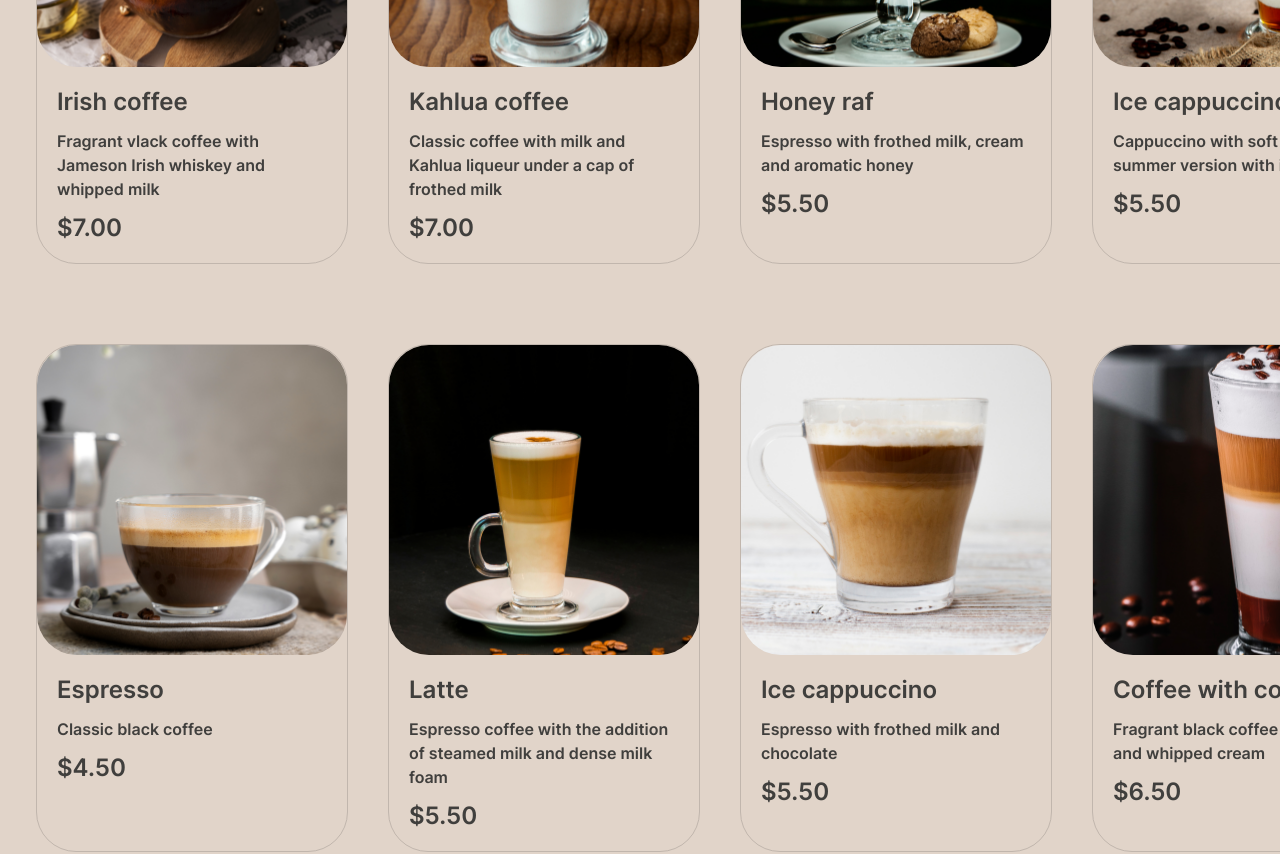
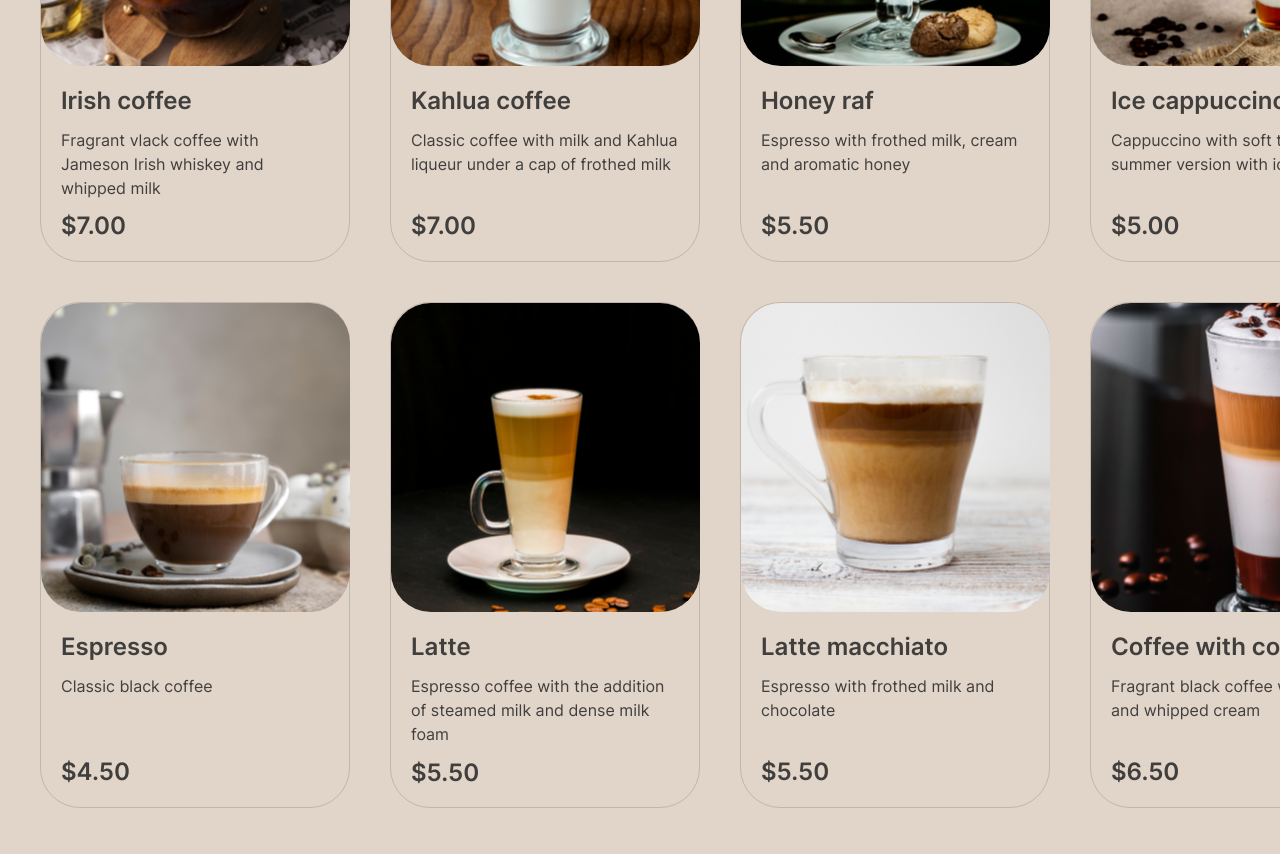
Before and after one commit to Baltika-Cat/RS-School, a plain HTML site: page coffee-house/menu-coffee/menu_coffee.html in a window 1280 px wide. Shown: the part 620-1474 px from the top of the page. Drawn offline with Linux system fonts and the light colour scheme.

Commit message:
fix: fix menu page according to pixel perfect

```diff
--- a/coffee-house/menu-coffee/menu_coffee.html
+++ b/coffee-house/menu-coffee/menu_coffee.html
@@ -54,20 +54,24 @@
                 <div class="menuMenuPosition">
                     <div class="menuMenuPositionPhoto"><img src="../images/irish_coffee.png" alt="irish coffee"></div>
                     <div class="menuMenuPositionData">
+                        <div class="descriptionMenu">
                             <h3 class="menuMenuCoffeeTitle">Irish coffee</h3>
                             <p class="menuMenuCoffeeDescription">
                                 Fragrant vlack coffee with Jameson Irish whiskey and whipped milk
                             </p>
+                        </div>
                         <h3 class="menuMenuCoffeeTitle">$7.00</h3>
                     </div>
                 </div>
                 <div class="menuMenuPosition">
                     <div class="menuMenuPositionPhoto"><img src="../images/kahlua_coffee.png" alt="kahlua coffee"></div>
                     <div class="menuMenuPositionData">
+                        <div class="descriptionMenu">
                             <h3 class="menuMenuCoffeeTitle">Kahlua coffee</h3>
                             <p class="menuMenuCoffeeDescription">
                                 Classic coffee with milk and Kahlua liqueur under a cap of frothed milk
                             </p>
+                        </div>
                         <h3 class="menuMenuCoffeeTitle">$7.00</h3>
                     </div>
                 </div>
@@ -76,10 +80,12 @@
                         <img src="../images/honey_raf.png" alt="honey raf">
                     </div>
                     <div class="menuMenuPositionData">
+                        <div class="descriptionMenu">
                             <h3 class="menuMenuCoffeeTitle">Honey raf</h3>
                             <p class="menuMenuCoffeeDescription">
                                 Espresso with frothed milk, cream and aromatic honey
                             </p>
+                        </div>
                         <h3 class="menuMenuCoffeeTitle">$5.50</h3>
                     </div>
                 </div>
@@ -88,11 +94,13 @@
                         <img src="../images/ice_cappuccino.png" alt="ice cappuccino">
                     </div>
                     <div class="menuMenuPositionData">
+                        <div class="descriptionMenu">
                             <h3 class="menuMenuCoffeeTitle">Ice cappuccino</h3>
                             <p class="menuMenuCoffeeDescription">
                                 Cappuccino with soft thick foam in summer version with ice
                             </p>
-                        <h3 class="menuMenuCoffeeTitle">$5.50</h3>
+                        </div>
+                        <h3 class="menuMenuCoffeeTitle">$5.00</h3>
                     </div>
                 </div>
             </div>
@@ -102,10 +110,12 @@
                         <img src="../images/espresso.png" alt="espresso">
                     </div>
                     <div class="menuMenuPositionData">
+                        <div class="descriptionMenu">
                             <h3 class="menuMenuCoffeeTitle">Espresso</h3>
                             <p class="menuMenuCoffeeDescription">
                                 Classic black coffee
                             </p>
+                        </div>
                         <h3 class="menuMenuCoffeeTitle">$4.50</h3>
                     </div>
                 </div>
@@ -114,6 +124,7 @@
                         <img src="../images/latte.png" alt="latte">
                     </div>
                     <div class="menuMenuPositionData">
+                        <div class="descriptionMenu">
                             <h3 class="menuMenuCoffeeTitle">Latte</h3>
                             <p class="menuMenuCoffeeDescription">
                                 Espresso coffee with the addition of steamed milk and dense milk foam
@@ -121,15 +132,18 @@
                             <h3 class="menuMenuCoffeeTitle">$5.50</h3>
                         </div>
                     </div>
+                </div>
                 <div class="menuMenuPosition">
                     <div class="menuMenuPositionPhoto">
                         <img src="../images/latte_macchiato.png" alt="latte macchiato">
                     </div>
                     <div class="menuMenuPositionData">
-                        <h3 class="menuMenuCoffeeTitle">Ice cappuccino</h3>
+                        <div class="descriptionMenu">
+                            <h3 class="menuMenuCoffeeTitle">Latte macchiato</h3>
                             <p class="menuMenuCoffeeDescription">
                                 Espresso with frothed milk and chocolate
                             </p>
+                        </div>
                         <h3 class="menuMenuCoffeeTitle">$5.50</h3>
                     </div>
                 </div>
@@ -138,10 +152,12 @@
                         <img src="../images/coffee_cognac.png" alt="coffee with cognac">
                     </div>
                     <div class="menuMenuPositionData">
+                        <div class="descriptionMenu">
                             <h3 class="menuMenuCoffeeTitle">Coffee with cognac</h3>
                             <p class="menuMenuCoffeeDescription">
                                 Fragrant black coffee with cognac and whipped cream
                             </p>
+                        </div>
                         <h3 class="menuMenuCoffeeTitle">$6.50</h3>
                     </div>
                 </div>
--- a/coffee-house/style.css
+++ b/coffee-house/style.css
@@ -612,7 +612,8 @@ h2 span {
 .menuMenuPosition {
     display: flex;
     flex-direction: column;
-    width: 310px;
+    width: 308px;
+    height: 504px;
     border-radius: 40px;
     border: 1px #C1B6AD solid;
     cursor: pointer;
@@ -621,7 +622,7 @@ h2 span {
 .menuMenuPositionPhoto {
     display: flex;
     border-radius: 40px;
-    width: 310px;
+    width: 309px;
     height: 310px;
     overflow: hidden;
 }
@@ -637,10 +638,11 @@ h2 span {
 }
 
 .menuMenuPositionData {
+    height: 155px;
     display: flex;
     flex-direction: column;
     align-items: flex-start;
-    gap: 12px;
+    justify-content: space-between;
     padding: 20px;
     color: #403F3D;
 }
@@ -651,12 +653,18 @@ h2 span {
 }
 
 .menuMenuCoffeeDescription {
+    font-family: 'Inter-light';
     font-size: 16px;
     line-height: 150%;
+}
+
+.descriptionMenu {
+    display: flex;
+    flex-direction: column;
+    gap: 12px;
 }
 
 #menuMenuBottom {
     display: flex;
     gap: 40px;
-    margin-top: 40px;
 }
```
Lines whose indentation alone changed are shown as unchanged.
